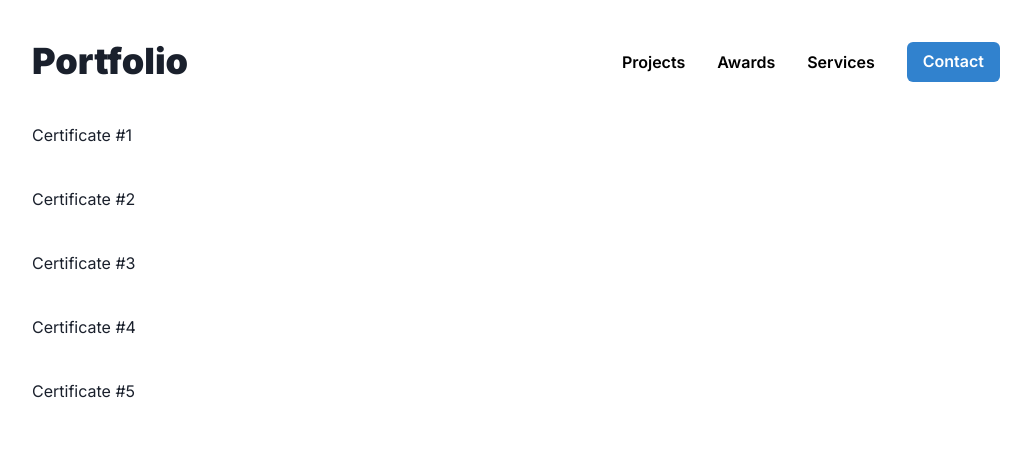
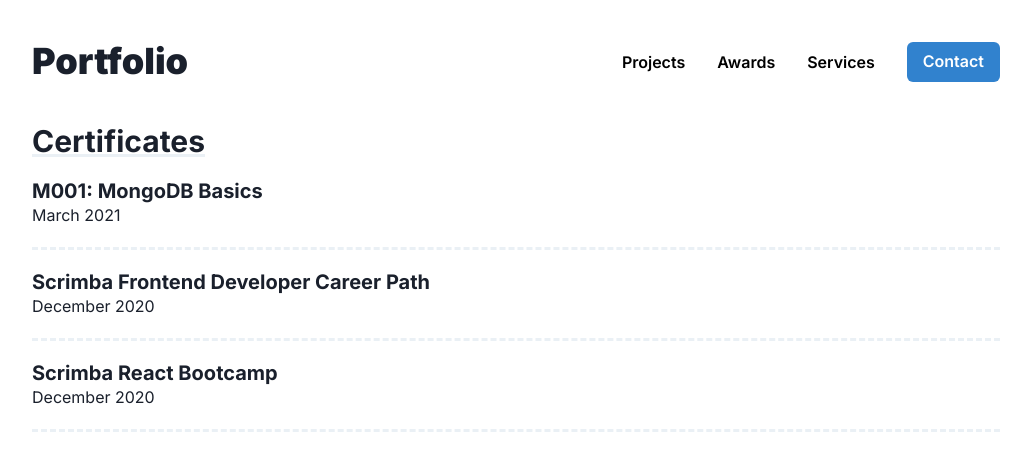
Before and after one commit to Mito9999/portfolio, a Next.js app: page /awards in a window 1280 px wide. Shown: the top 470 px of the page, without its empty margins (124-1155 px from the left). Built offline with nearby package versions, Linux system fonts and the light colour scheme.

Commit message:
Created Awards page, added Title component

```diff
--- /dev/null
+++ b/components/Title.js
@@ -0,0 +1,12 @@
+import { Heading } from "@chakra-ui/react";
+export default function Title({ text }) {
+  return (
+    <Heading
+      fontSize="30px"
+      textDecoration="underline solid rgb(234, 240, 245)"
+      pb="20px"
+    >
+      {text}
+    </Heading>
+  );
+}
--- a/package.json
+++ b/package.json
@@ -11,12 +11,9 @@
     "@chakra-ui/react": "^1.3.4",
     "@emotion/react": "^11.1.5",
     "@emotion/styled": "^11.1.5",
-    "cors": "^2.8.5",
     "framer-motion": "^3.10.5",
-    "nc": "^1.0.3",
     "next": "^10.0.0",
     "react": "17.0.1",
-    "react-dom": "17.0.1",
-    "swr": "^0.5.3"
+    "react-dom": "17.0.1"
   }
 }
--- a/pages/_app.js
+++ b/pages/_app.js
@@ -12,6 +12,13 @@ import {
 
 const extendedTheme = extendTheme({
   fonts: { body: "Inter", heading: "Inter", mono: "Inter" },
+  styles: {
+    global: {
+      html: {
+        overflowY: "scroll",
+      },
+    },
+  },
 });
 
 function MyApp({ Component, pageProps }) {
--- a/pages/awards.js
+++ b/pages/awards.js
@@ -1,5 +1,21 @@
 import Head from "next/head";
-import { Box } from "@chakra-ui/react";
+import { Box, Heading, Text } from "@chakra-ui/react";
+import Title from "../components/Title";
+
+const awards = [
+  {
+    title: "M001: MongoDB Basics",
+    date: "March 2021",
+  },
+  {
+    title: "Scrimba Frontend Developer Career Path",
+    date: "December 2020",
+  },
+  {
+    title: "Scrimba React Bootcamp",
+    date: "December 2020",
+  },
+];
 
 export default function Awards() {
   return (
@@ -10,11 +26,16 @@ export default function Awards() {
       </Head>
 
       <main>
-        <Box mb="40px">Certificate #1</Box>
-        <Box mb="40px">Certificate #2</Box>
-        <Box mb="40px">Certificate #3</Box>
-        <Box mb="40px">Certificate #4</Box>
-        <Box mb="40px">Certificate #5</Box>
+        <Title text="Certificates" />
+
+        {awards.map((award) => (
+          <Box mb="20px" pb="20px" borderBottom="3px dashed rgb(234, 240, 245)">
+            <Heading as="h2" size="md">
+              {award.title}
+            </Heading>
+            <Text>{award.date}</Text>
+          </Box>
+        ))}
       </main>
     </>
   );
--- a/pages/contact.js
+++ b/pages/contact.js
@@ -1,5 +1,6 @@
 import Head from "next/head";
 import { Box } from "@chakra-ui/react";
+import Title from "../components/Title";
 
 export default function Contact() {
   return (
@@ -10,6 +11,8 @@ export default function Contact() {
       </Head>
 
       <main>
+        <Title text="Contact Me" />
+
         <Box mb="40px">Github</Box>
         <Box mb="40px">Email</Box>
         <Box mb="40px">Phone</Box>
--- a/pages/projects.js
+++ b/pages/projects.js
@@ -2,6 +2,7 @@ import Head from "next/head";
 import Image from "next/image";
 import Link from "next/link";
 import { Box, Heading, Text, Badge } from "@chakra-ui/react";
+import Title from "../components/Title";
 
 const projects = [
   {
@@ -78,6 +79,8 @@ export default function Projects() {
       </Head>
 
       <main>
+        <Title text="Projects" />
+
         {projects.map((project) => (
           <Box
             key={project.id}
@@ -102,7 +105,7 @@ export default function Projects() {
             <Box
               my="30px"
               cursor="pointer"
-              _hover={{ transform: "scale(1.04)" }}
+              _hover={{ transform: "scale(1.03)" }}
               transition={"all 250ms"}
             >
               {project.image && (
--- a/pages/services.js
+++ b/pages/services.js
@@ -1,5 +1,6 @@
 import Head from "next/head";
 import { Box } from "@chakra-ui/react";
+import Title from "../components/Title";
 
 export default function Services() {
   return (
@@ -10,6 +11,8 @@ export default function Services() {
       </Head>
 
       <main>
+        <Title text="Services" />
+
         <Box mb="40px">Service #1</Box>
         <Box mb="40px">Service #2</Box>
         <Box mb="40px">Service #3</Box>
```
Also changed, not shown: pages/index.js (+4 -4 lines).
